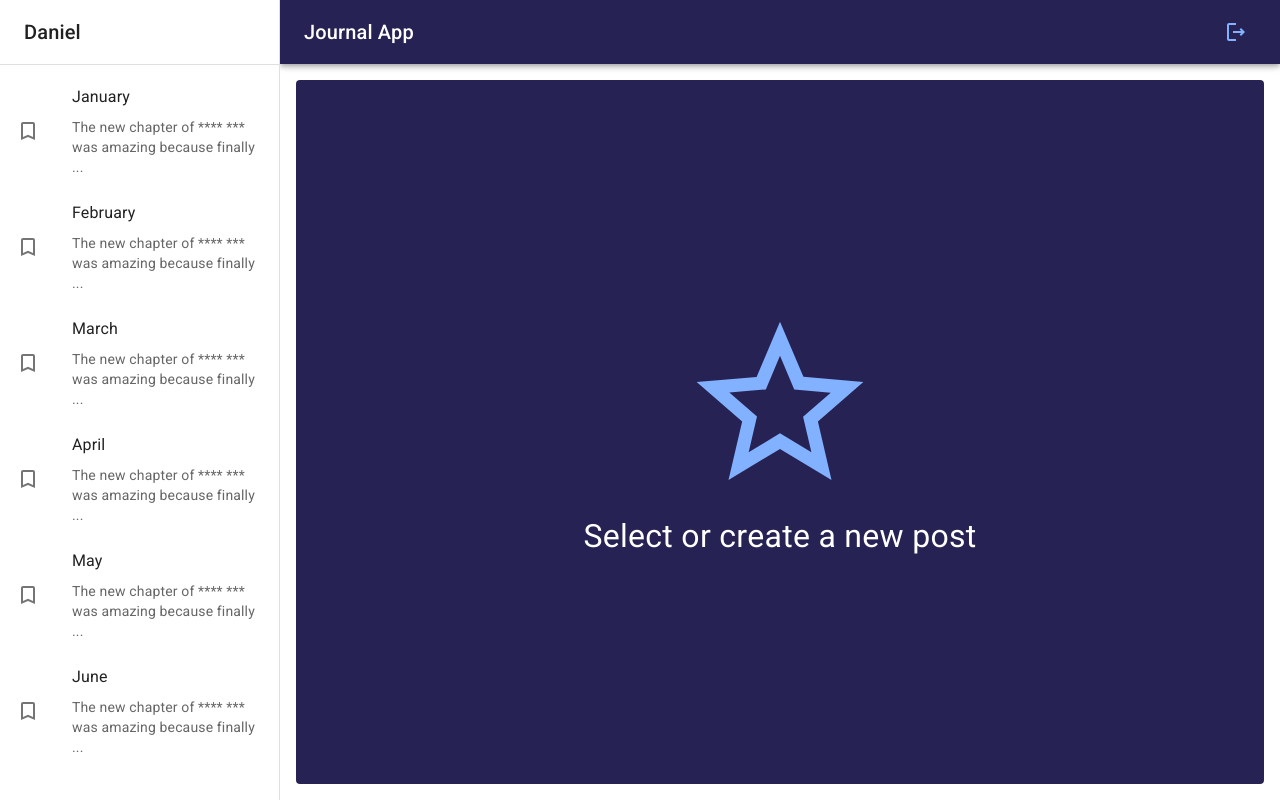
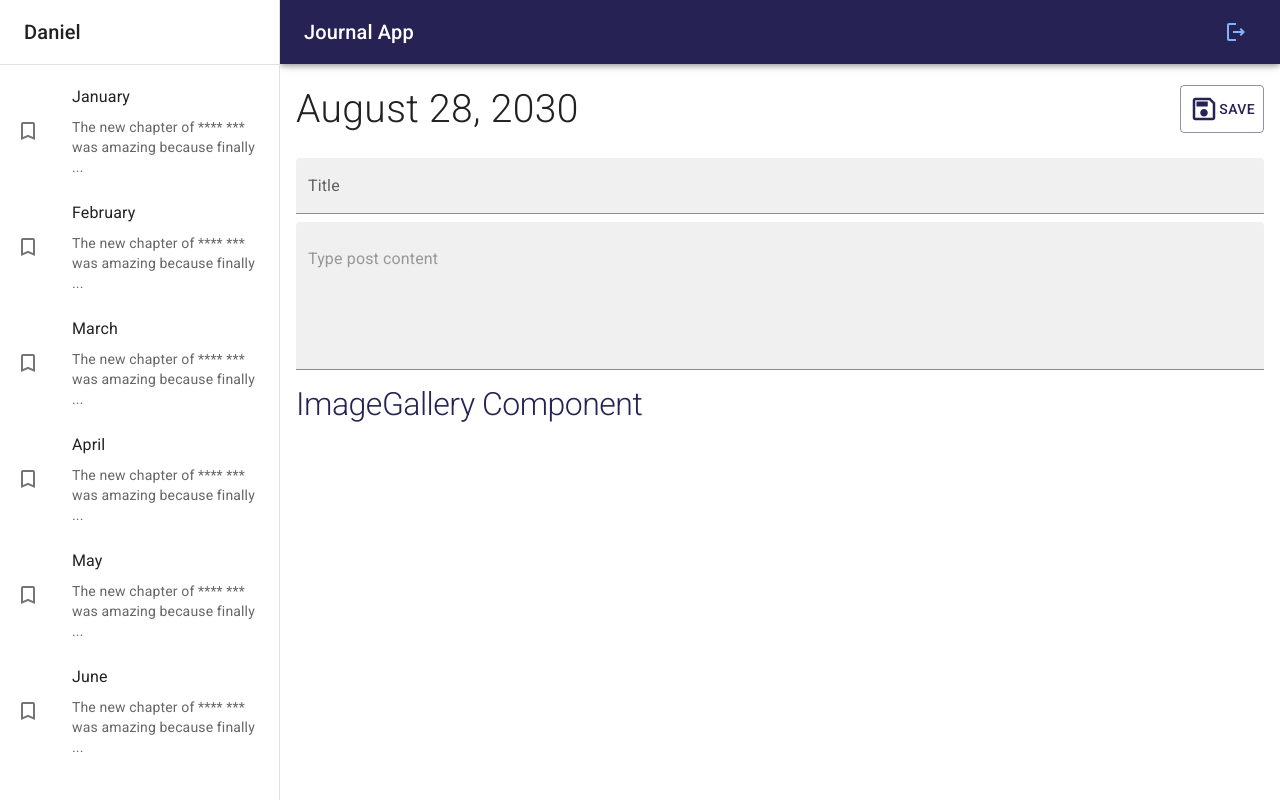
Before and after one commit to qbixmex/Journal-App-2022, a React (Vite) app: page / in a window 1280 px wide. Built offline with nearby package versions, Linux system fonts and the light colour scheme.

Commit message:
12 - NoteView (material)

```diff
--- a/package.json
+++ b/package.json
@@ -1,7 +1,7 @@
 {
   "name": "journal-app",
   "private": true,
-  "version": "0.11.0",
+  "version": "0.12.0",
   "scripts": {
     "dev": "vite",
     "build": "vite build",
--- /dev/null
+++ b/src/journal/components/ImageGallery.jsx
@@ -0,0 +1,15 @@
+import { Typography } from "@mui/material";
+import { Box } from "@mui/system";
+
+export const ImageGallery = () => {
+  return (
+    <Box mt={ 2 }>
+      <Typography
+        variant="h1"
+        fontSize='2rem'
+        fontWeight='light'
+        color='primary'
+      >ImageGallery Component</Typography>
+    </Box>
+  );
+};
--- a/src/journal/components/index.js
+++ b/src/journal/components/index.js
@@ -1,2 +1,3 @@
 export * from './NavBar';
 export * from './Sidebar';
+export * from './ImageGallery';
--- a/src/journal/pages/JournalPage.jsx
+++ b/src/journal/pages/JournalPage.jsx
@@ -1,11 +1,13 @@
 import { JournalLayout } from "../layout";
-import { NothingSelectedView } from "../views";
+import { NoteView, NothingSelectedView } from "../views";
 
 export const JournalPage = () => {
   return (
     <JournalLayout>
 
-      <NothingSelectedView />
+      {/* <NothingSelectedView /> */}
+
+      <NoteView />
 
     </JournalLayout>
   );
--- /dev/null
+++ b/src/journal/views/NoteView.jsx
@@ -0,0 +1,53 @@
+import { SaveOutlined } from "@mui/icons-material";
+import { Button, Grid, TextField, Typography } from "@mui/material";
+import { ImageGallery } from "../components";
+
+export const NoteView = () => {
+  return (
+    <Grid container
+      direction='row'
+      justifyContent='space-between'
+      alignItems='center'
+      sx={{ mb: 2 }}
+    >
+      <Grid item>
+        <Typography
+          fontSize={ 39 }
+          fontWeight='light'
+        >August 28, 2030</Typography>
+      </Grid>
+
+      <Grid item>
+        <Button color='primary' variant="outlined" sx={{ padding: 1 }}>
+          <SaveOutlined sx={{ fontSize: 30 }} mr={ 2 } />
+          Save
+        </Button>
+      </Grid>
+
+      <Grid container mt='1.2rem'>
+
+          <TextField
+            type='text'
+            variant='filled'
+            placeholder='Type post title'
+            label='Title'
+            fullWidth
+            sx={{ border: 'none', mb: 1 }}
+          />
+
+          <TextField
+            type='text'
+            variant='filled'
+            placeholder='Type post content'
+            fullWidth
+            multiline
+            minRows={ 5 }
+          />
+
+      </Grid>
+
+      <ImageGallery />
+
+    </Grid>
+  );
+};
--- a/src/journal/views/index.js
+++ b/src/journal/views/index.js
@@ -1 +1,2 @@
-export * from './NothingSelectedView'
+export * from './NothingSelectedView';
+export * from './NoteView';
```
